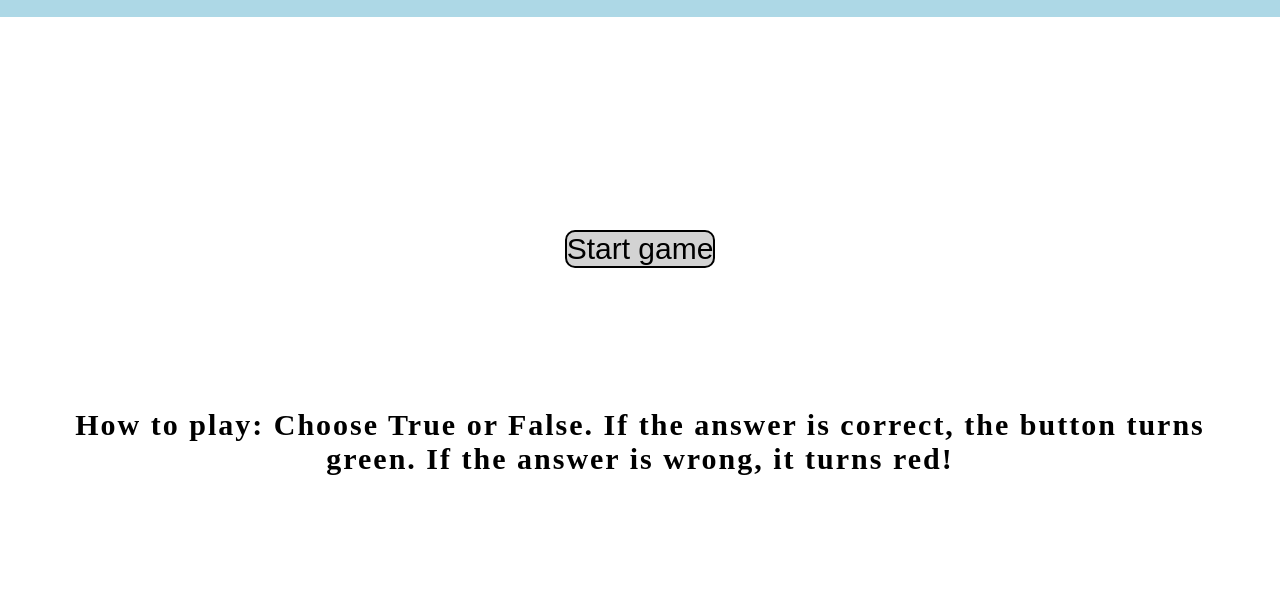
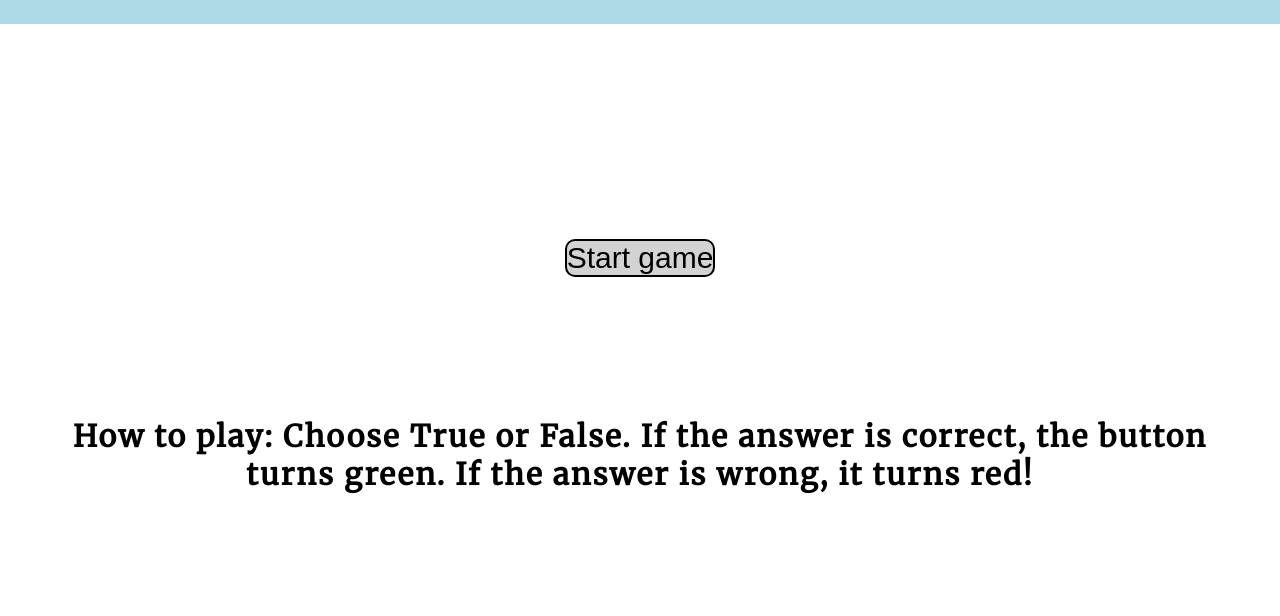
Before and after one commit to HampusMatt/AnimalQuizProject, a plain HTML site: page index.html in a window 1280 px wide. Shown: the part 184-800 px from the top of the page. Drawn offline with Linux system fonts and the light colour scheme.

Commit message:
Add Google fonts to style.css

```diff
--- a/assets/css/style.css
+++ b/assets/css/style.css
@@ -1,3 +1,6 @@
+/* Google fonts */
+@import url('https://fonts.googleapis.com/css2?family=Merriweather&display=swap');
+
 /* Global styles */
 * {
     margin: 0;
@@ -9,6 +12,7 @@ body {
     font-size: 20px;
     letter-spacing: 2px;
     text-align: center;
+    font-family: 'Merriweather', serif;
 }
 
 h1 {
```
